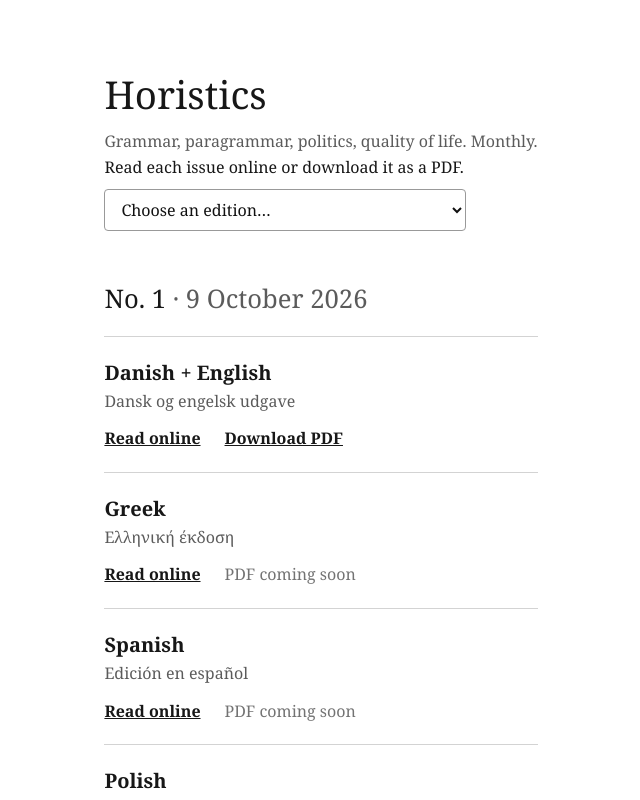
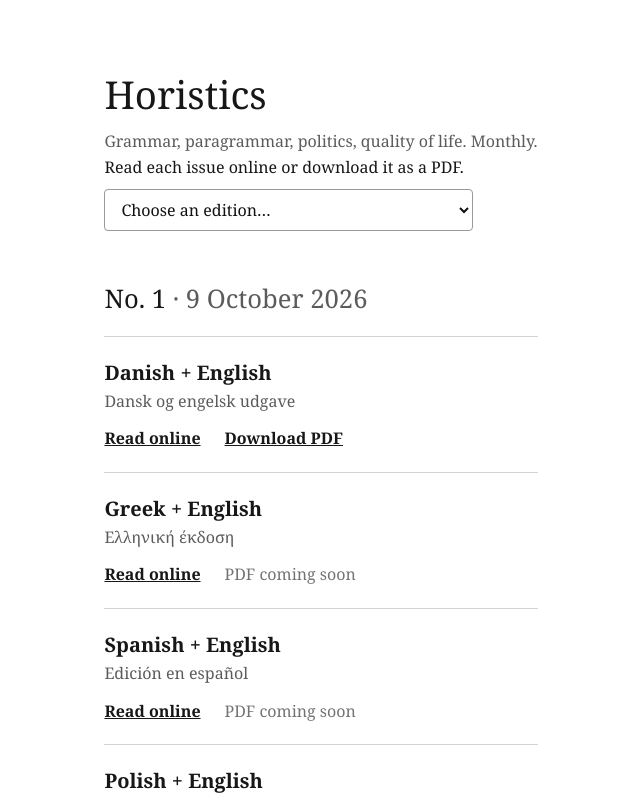
Before and after one commit to parlamas/prosopocracy, a Next.js app: page /paper in a window 1280 px wide. Shown: the top 800 px of the page, without its empty margins (319-959 px from the left). Built offline with nearby package versions, Linux system fonts and the light colour scheme.

Commit message:
Monthly wording, edition names with English

```diff
--- a/app/paper/page.tsx
+++ b/app/paper/page.tsx
@@ -35,9 +35,9 @@ const ISSUES: Issue[] = [
         href: "/paper/danish",
         pdf: "/paper/pdf/horistics-danish-english.pdf",
       },
-      { name: "Greek", label: "Ελληνική έκδοση", href: "/paper/greek" },
-      { name: "Spanish", label: "Edición en español", href: "/paper/spanish" },
-      { name: "Polish", label: "Wydanie polskie", href: "/paper/polish" },
+      { name: "Greek + English", label: "Ελληνική έκδοση", href: "/paper/greek" },
+      { name: "Spanish + English", label: "Edición en español", href: "/paper/spanish" },
+      { name: "Polish + English", label: "Wydanie polskie", href: "/paper/polish" },
       { name: "English", label: "English edition", href: "/paper/english" },
     ],
   },
```
